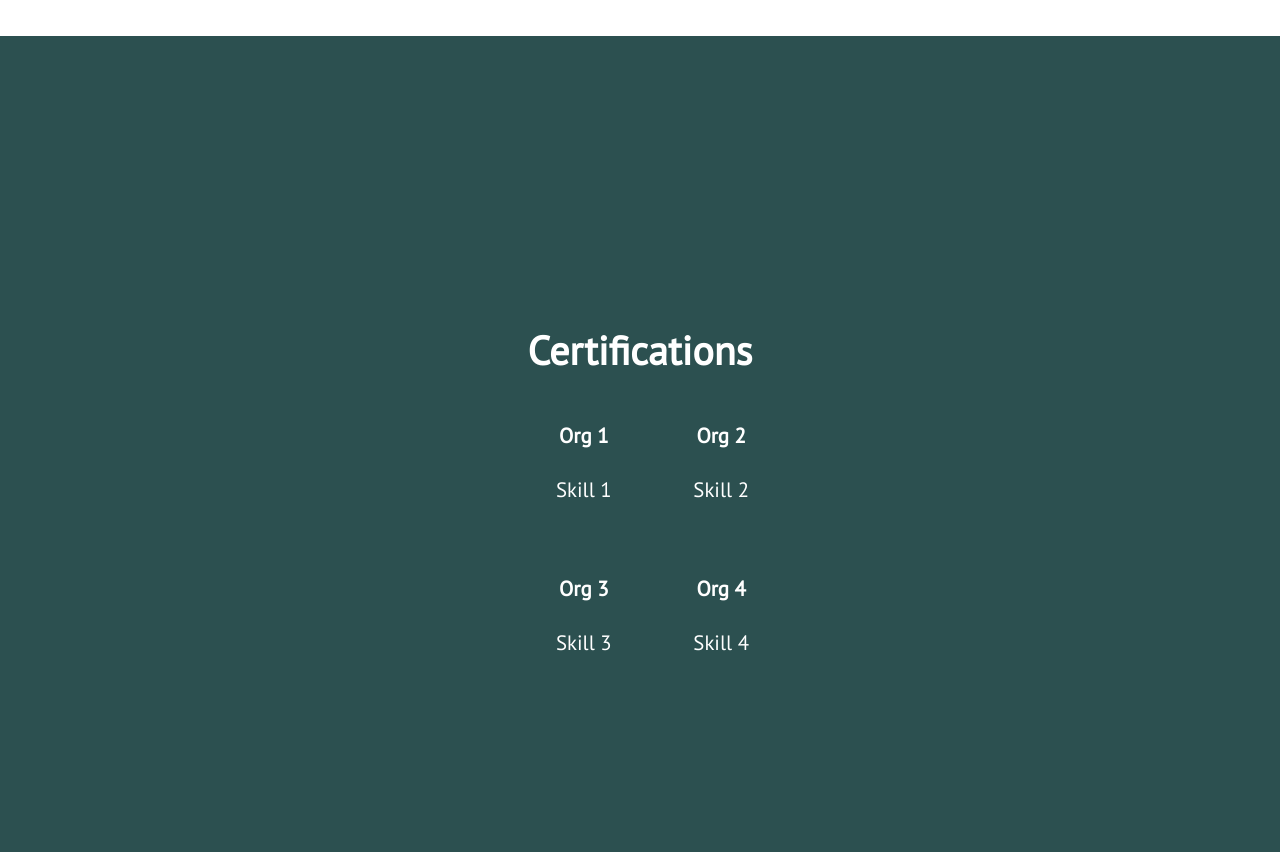
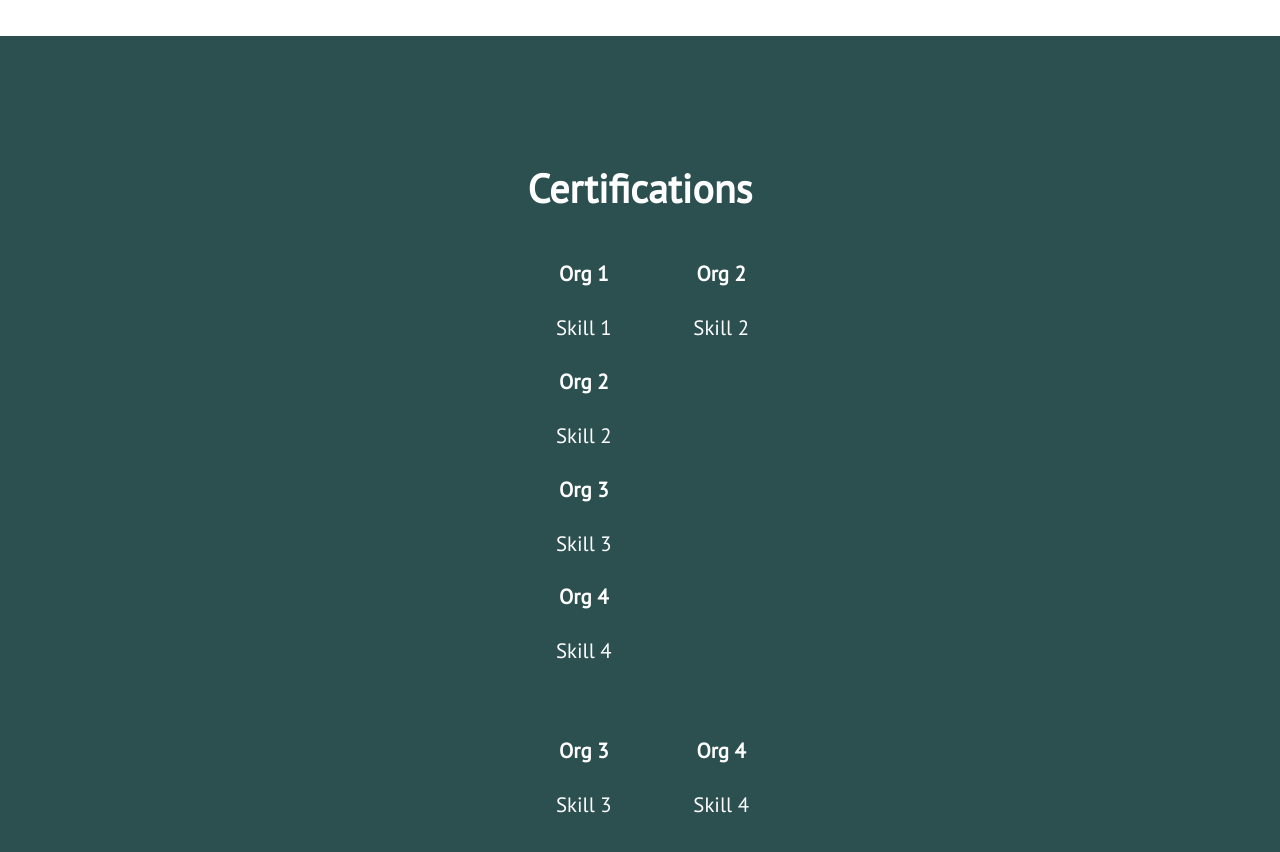
Before and after one commit to cmcabrera97/cmcabrera97.github.io, a Jekyll site: the page built from index.html, in a window 1280 px wide and 900 px high, scrolled down 1924 px. Shown: the top 852 px of the window. Built offline with Jekyll 4.4.1, drawn with Linux system fonts in a browser that asks for light colours; nearby versions of some CDN libraries.

Commit message:
Update certs.html

```diff
--- a/_includes/certs.html
+++ b/_includes/certs.html
@@ -7,6 +7,18 @@
                     <h3 class="center-align skills-subsection">Org 1</h3>
                     <p class="paragraph-text center-align">
                         Skill 1
+                    </p>
+                    <h3 class="center-align skills-subsection">Org 2</h3>
+                    <p class="paragraph-text center-align">
+                        Skill 2
+                    </p>
+                    <h3 class="center-align skills-subsection">Org 3</h3>
+                    <p class="paragraph-text center-align">
+                        Skill 3
+                    </p>
+                    <h3 class="center-align skills-subsection">Org 4</h3>
+                    <p class="paragraph-text center-align">
+                        Skill 4
                     </p>
                 </div>
                 <div class="what-i-do">
```
